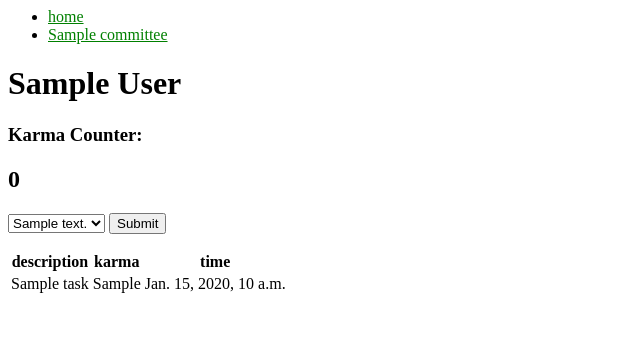
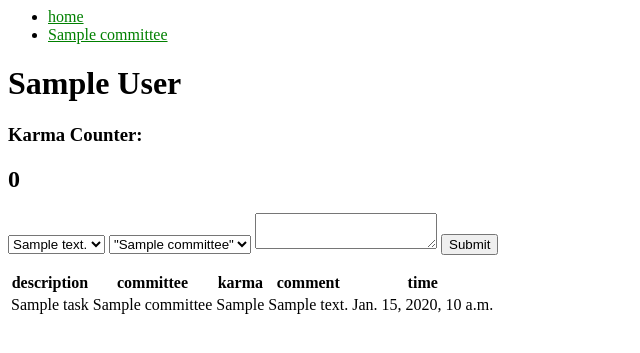
Before and after one commit to koenalphen/Studiereis, a Django app: template karma/templates/karma/personView.html in a window 1280 px wide. Shown: the top 353 px of the page, without its empty margins (0-640 px from the left). Run offline with Django 3.2, Linux system fonts and the light colour scheme; tables that the repository leaves empty hold one stand-in row (values such as "Sample post"); the template is opened without the code that fills it: values that come from a table or form of the project are taken from there, most other values are stand-ins (such as "Sample title", 1, 10 or a date in 2020); data that the repository does not hold is empty.

Commit message:
form handling afgerond en comment field toegevoegd bij de KarmaLog

```diff
--- a/karma/models.py
+++ b/karma/models.py
@@ -41,6 +41,7 @@ class KarmaLog(models.Model):
     person = models.ForeignKey(Person)
     committee = models.ForeignKey(Committee)
     task = models.ForeignKey(Task)
+    comment = models.CharField(max_length=2047)
     time = models.DateTimeField(auto_now_add=True)
 
     def __unicode__(self):
@@ -56,3 +57,6 @@ class KarmaLog(models.Model):
 
     def getPerson(self):
         return Person.objects.get(firstName=self.person)
+
+    def getCommittee(self):
+        return Committee.objects.get(name=self.committee)
--- a/karma/static/karma/personView.js
+++ b/karma/static/karma/personView.js
@@ -20,4 +20,16 @@ $(document).ready(function(){
             $(this).val("Omschrijving");
         }
     });
+
+    $("#commentField").focus(function(){
+        if($(this).val() == "comment"){
+            $(this).val("");
+        }
+    });
+
+    $("#commentField").focusout(function(){
+        if($(this).val() == ""){
+            $(this).val("comment");
+        }
+    });
 });
--- a/karma/templates/karma/committeeView.html
+++ b/karma/templates/karma/committeeView.html
@@ -20,6 +20,7 @@
                 <th>name</th>
                 <th>description</th>
                 <th>karma</th>
+                <th>comment</th>
                 <th>date</th>
             </tr>
             {% for task in tasks %}
@@ -27,6 +28,7 @@
                     <td>{{task.getPerson}}</td>
                     <td>{{task.getTaskName}}</td>
                     <td>{{task.getTaskKarma}}</td>
+                    <td>{{task.comment}}</td>
                     <td>{{task.time}}</td>
                 </tr>
             {% endfor %}
--- a/karma/templates/karma/personView.html
+++ b/karma/templates/karma/personView.html
@@ -12,38 +12,48 @@
             {% endfor %}
         </ul>
 {% endif %}
-{% if person and taskOverview %}
+{% if person and taskOverview and committees %}
         <h1>{{person.firstName}} {{person.lastName}}</h1>
         <div id="karmacounter">
             <h3>Karma Counter:</h3>
             <h2>{{person.getKarma}}</h2>
         </div>
         <div id="addTask">
-            <form id="taskAdder" action="{% url 'karma:addTask' %}" method="post">
+            <form id="taskAdder" action="{% url 'karma:addTask' person.firstName %}" method="post">
                 {% csrf_token %}
                 <select id="taskselect" name="taskselect">
                     {% for task in taskOverview %}
-                        <option value="{{task.description}}">{{task.description}}</option>
+                        <option value="{{task.pk}}">{{task.description}}</option>
                     {% endfor %}
                     <option value="nieuw_task">Anders...</option>
                 </select>
+                <select id="committeeSelect" name="committeeSelect">
+                    {% for committee in committees %}
+                        <option value="{{committee.pk}}">"{{committee.name}}"</option>
+                    {% endfor %}
+                </select>
                 <input type="text" value="Omschrijving" name="Omschrijving" class="Anders">
                 <input type="number" value="0" name="karma" class="Anders">
-                <input type="hidden" value="{{person.pk}}" name="person_id">
+                <textarea name="comment" value="comment" id="commentField"></textarea>
                 <input type="submit" value="Submit">
             </form>
         </div>
         <table id="personTaskOverview">
             <tr>
                 <th>description</th>
+                <th>committee</th>
                 <th>karma</th>
+                <th>comment</th>
                 <th>time</th>
             </tr>
             {% for task in tasks %}
                 <tr>
                     <td>{{task.getTaskName}}</td>
+                    <td>{{task.committee}}</td>
                     <td>{{task.getTaskKarma}}</td>
+                    <td>{{task.comment}}</td>
                     <td>{{task.time}}</td>
+
                 </tr>
             {% endfor %}
         </table>
--- a/karma/urls.py
+++ b/karma/urls.py
@@ -6,5 +6,5 @@ urlpatterns = patterns('',
     url(r'^$', views.index, name='index'),
     url(r'^(?P<person_name>\w+)/$', views.personView, name='personView'),
     url(r'^committee/(?P<committeeName>\w+)/$', views.committeeView, name='committeeView'),
-    url(r'^addTask/$', views.addTask, name='addTask')
+    url(r'^(?P<person_name>\w+)/addTask/$', views.addTask, name='addTask')
 )
```
Also changed, not shown: karma/views.py (+16 -2 lines).
